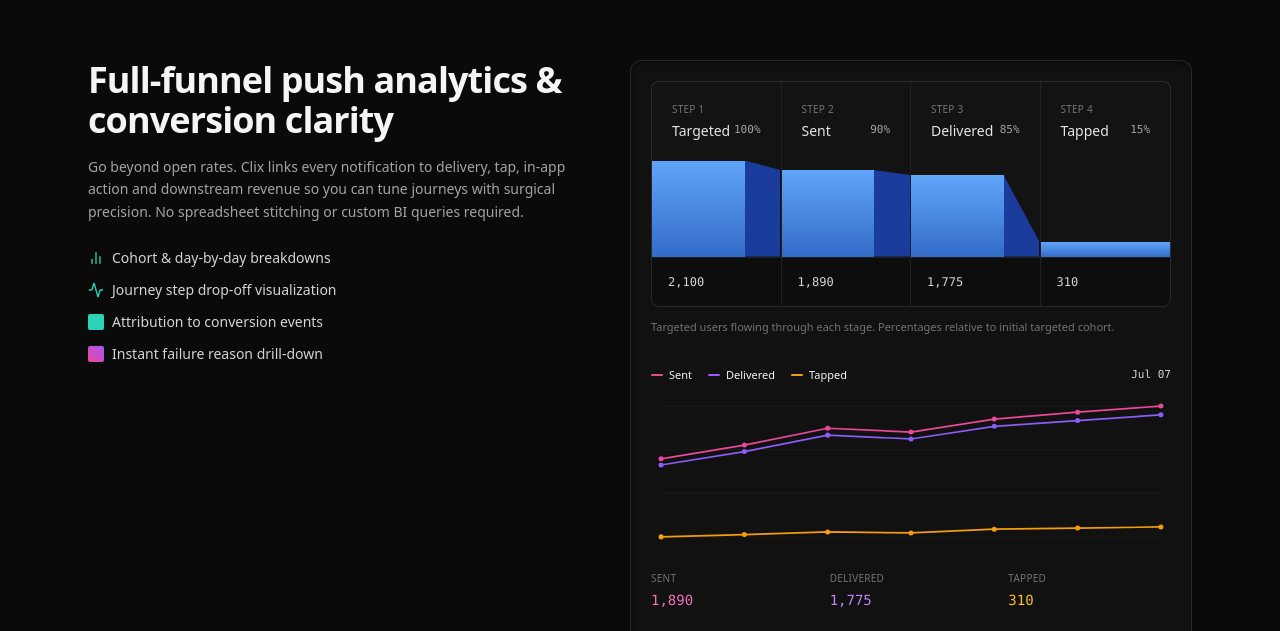
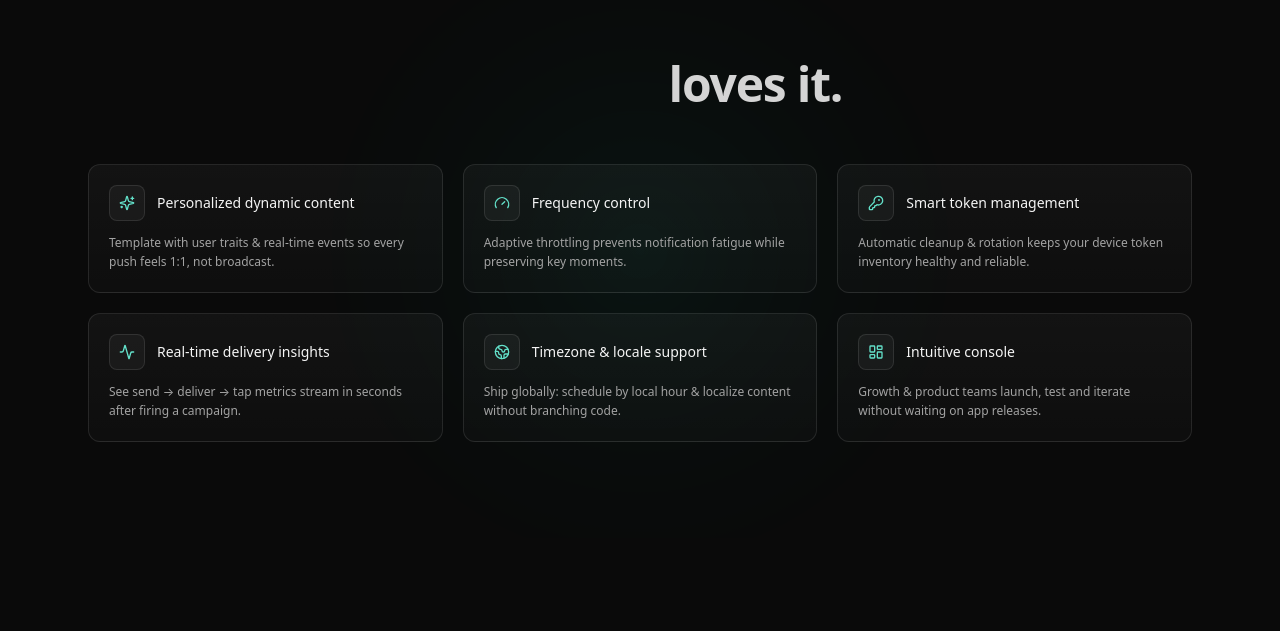
Before and after one commit to JeongwooYoo/clix-landing, a Next.js app: page / in a window 1280 px wide. Shown: the part 1389-2020 px from the top of the page. Built offline with nearby package versions, Linux system fonts and the light colour scheme.

Commit message:
feat: add lovesit section

```diff
--- a/app/globals.css
+++ b/app/globals.css
@@ -37,3 +37,14 @@ body {
 /* Hide scrollbar utility (maintain scroll functionality) */
 .hide-scrollbar { -ms-overflow-style: none; scrollbar-width: none; }
 .hide-scrollbar::-webkit-scrollbar { display: none; }
+
+@keyframes fade-swap {
+  0% { opacity: 0; transform: translateY(6px); }
+  12% { opacity: 1; transform: translateY(0); }
+  80% { opacity: 1; transform: translateY(0); }
+  100% { opacity: 0; transform: translateY(-4px); }
+}
+
+.animate-fade-swap {
+  animation: fade-swap 2.2s linear forwards;
+}
--- a/app/page.tsx
+++ b/app/page.tsx
@@ -4,12 +4,14 @@ import { AnalyticsSection } from "@/components/AnalyticsSection";
 import { PlatformsSection } from "@/components/PlatformsSection";
 import { DifferentiationSection } from "@/components/DifferentiationSection";
 import { TeamSection } from "@/components/TeamSection";
+import { LovesItSection } from "@/components/LovesItSection";
 
 export default function HomePage() {
   return (
     <main className="relative">
       <Hero />
       <PushExamplesSection className="pb-28 pt-4" />
+      <LovesItSection />
       <AnalyticsSection />
       <PlatformsSection className="pb-10" />
       <DifferentiationSection />
--- /dev/null
+++ b/components/LovesItSection.tsx
@@ -0,0 +1,134 @@
+"use client";
+
+import React, { useEffect, useState } from "react";
+import clsx from "clsx";
+import {
+  Sparkles,
+  Gauge,
+  KeyRound,
+  Activity,
+  Globe2,
+  LayoutDashboard,
+} from "lucide-react";
+
+interface LovesItSectionProps {
+  className?: string;
+}
+
+const ROLES = ["User", "Developer", "Marketer"] as const;
+
+export function LovesItSection({ className }: LovesItSectionProps) {
+  const [index, setIndex] = useState(0);
+  useEffect(() => {
+    const id = setInterval(() => {
+      setIndex((i) => (i + 1) % ROLES.length);
+    }, 2200);
+    return () => clearInterval(id);
+  }, []);
+
+  return (
+    <section
+      className={clsx(
+        "relative mx-auto max-w-6xl px-4 md:px-6 py-24 flex flex-col items-center text-center",
+        className
+      )}
+      aria-labelledby="loves-it-heading"
+    >
+      <div className="pointer-events-none absolute inset-0 opacity-[0.15] [mask-image:radial-gradient(circle_at_center,white,transparent_70%)] bg-[radial-gradient(circle_at_center,theme(colors.brand.500/.4),transparent_60%)]" />
+      <div className="relative">
+        <h2
+          id="loves-it-heading"
+          className="text-3xl sm:text-4xl lg:text-5xl font-semibold tracking-tight text-balance"
+        >
+          <AnimatedRole role={ROLES[index]} />{" "}
+          <span className="text-neutral-300">loves it.</span>
+        </h2>
+        <span className="sr-only" aria-live="polite">
+          {ROLES[index]} loves it.
+        </span>
+        <div className="mt-14 grid gap-5 sm:grid-cols-2 lg:grid-cols-3 text-left">
+          {features.map((f) => (
+            <div
+              key={f.title}
+              className="group relative rounded-xl border border-white/10 bg-gradient-to-b from-white/[0.04] to-white/[0.02] p-5 flex flex-col overflow-hidden hover:border-white/20 transition"
+            >
+              <div className="pointer-events-none absolute inset-0 opacity-0 group-hover:opacity-100 transition bg-[radial-gradient(circle_at_top_left,rgba(0,196,159,0.25),transparent_70%)]" />
+              <div className="relative flex items-center gap-3 mb-3">
+                <div className="shrink-0 size-9 rounded-lg bg-white/[0.04] grid place-items-center border border-white/10 text-brand-300 group-hover:shadow-[0_0_0_1px_rgba(0,196,159,0.4)] group-hover:border-brand-400/40 transition">
+                  <f.icon className="size-4" />
+                </div>
+                <h3 className="text-sm font-medium text-neutral-100">
+                  {f.title}
+                </h3>
+              </div>
+              <p className="relative text-xs leading-relaxed text-neutral-400">
+                {f.description}
+              </p>
+            </div>
+          ))}
+        </div>
+      </div>
+    </section>
+  );
+}
+
+function AnimatedRole({ role }: { role: string }) {
+  // Simple fade swap using key on role.
+  return (
+    <span className="inline-block min-w-[8ch]">
+      <span
+        key={role}
+        className="inline-block bg-gradient-to-r from-brand-400 via-emerald-400 to-teal-300 bg-clip-text text-transparent animate-fade-swap"
+      >
+        {role}
+      </span>
+    </span>
+  );
+}
+
+interface Feature {
+  title: string;
+  description: string;
+  icon: React.ComponentType<{ className?: string }>;
+}
+
+const features: Feature[] = [
+  {
+    title: "Personalized dynamic content",
+    description:
+      "Template with user traits & real‑time events so every push feels 1:1, not broadcast.",
+    icon: Sparkles,
+  },
+  {
+    title: "Frequency control",
+    description:
+      "Adaptive throttling prevents notification fatigue while preserving key moments.",
+    icon: Gauge,
+  },
+  {
+    title: "Smart token management",
+    description:
+      "Automatic cleanup & rotation keeps your device token inventory healthy and reliable.",
+    icon: KeyRound,
+  },
+  {
+    title: "Real-time delivery insights",
+    description:
+      "See send → deliver → tap metrics stream in seconds after firing a campaign.",
+    icon: Activity,
+  },
+  {
+    title: "Timezone & locale support",
+    description:
+      "Ship globally: schedule by local hour & localize content without branching code.",
+    icon: Globe2,
+  },
+  {
+    title: "Intuitive console",
+    description:
+      "Growth & product teams launch, test and iterate without waiting on app releases.",
+    icon: LayoutDashboard,
+  },
+];
+
+export default LovesItSection;
```
